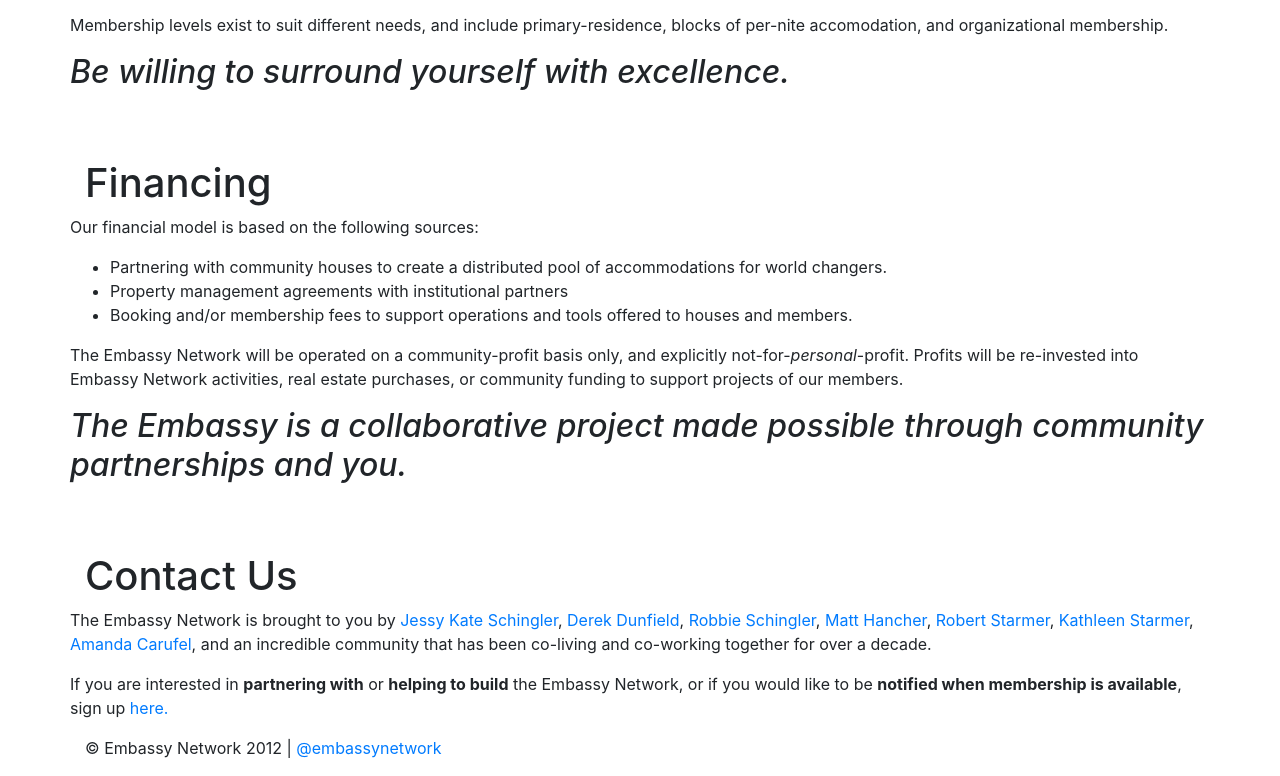
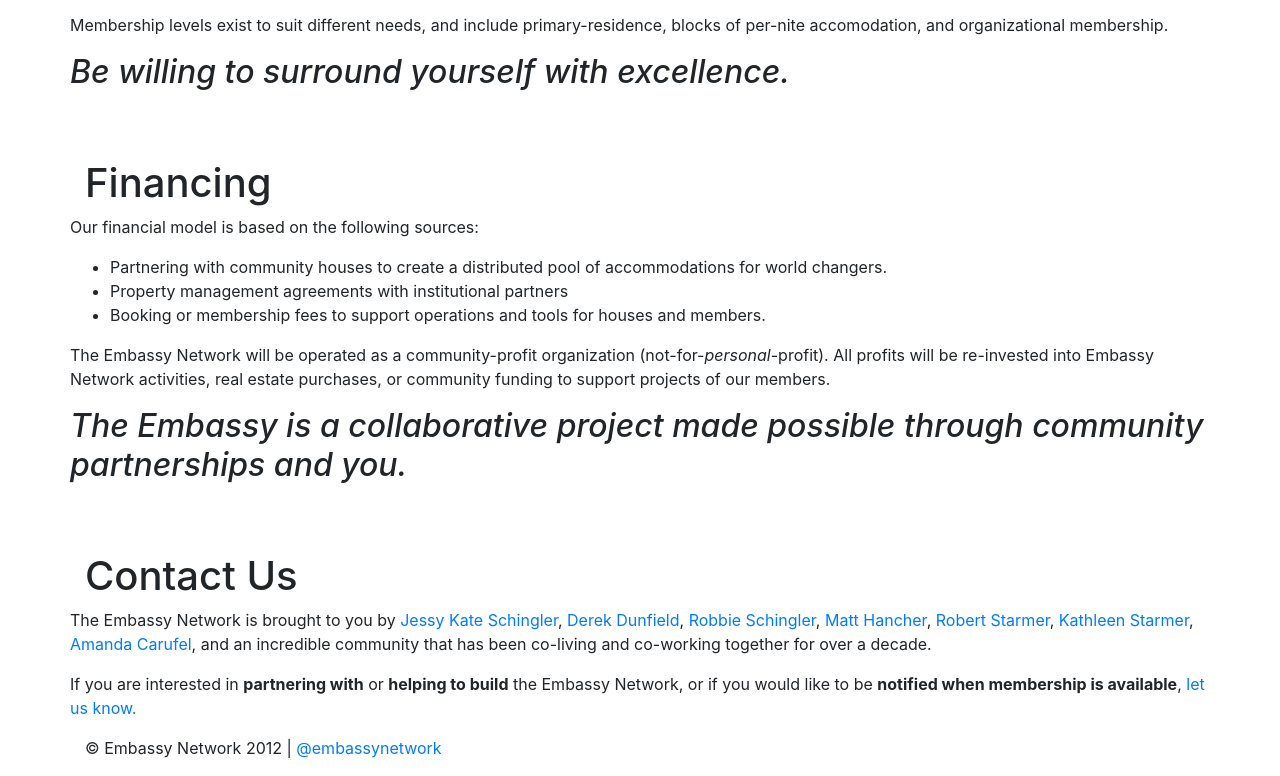
Before and after one commit to jessykate/The-Embassy-Network, a plain HTML site: page index.html in a window 1280 px wide. Shown: the part 2141-2917 px from the top of the page. Drawn offline with nearby package versions, Linux system fonts and the light colour scheme.

Commit message:
content tweaks

```diff
--- a/index.html
+++ b/index.html
@@ -245,13 +245,12 @@
 					<li> Partnering with community houses to create a
 					distributed pool of accommodations for world changers.
 					<li> Property management agreements with institutional partners
-					<li> Booking and/or membership fees to support operations
-					and tools offered to houses and members.
+					<li> Booking or membership fees to support operations
+					and tools for houses and members.
 				</ul></p>
 
-				<p>The Embassy Network will be operated on a community-profit
-				basis only, and explicitly not-for-<em>personal</em>-profit.
-				Profits will be re-invested into Embassy Network activities,
+				<p>The Embassy Network will be operated as a community-profit
+				organization (not-for-<em>personal</em>-profit). All profits will be re-invested into Embassy Network activities,
 				real estate purchases, or community funding to support projects
 				of our members. </p>
 			</div>
@@ -284,8 +283,8 @@
 				<p>If you are interested in <b>partnering with</b> or
 				<b>helping to build</b> the Embassy Network, or if
 				you would like to be <b>notified when membership is available</b>,
-				sign up <a
-					href="https://docs.google.com/a/jessykate.com/spreadsheet/viewform?formkey=dGpGSVZDWVlOMklXTkxHT0ZYOWFLN1E6MQ">here.</a>
+				<a
+					href="https://docs.google.com/a/jessykate.com/spreadsheet/viewform?formkey=dGpGSVZDWVlOMklXTkxHT0ZYOWFLN1E6MQ">let us know.</a>
 				</p>
 
 			</div>
```
